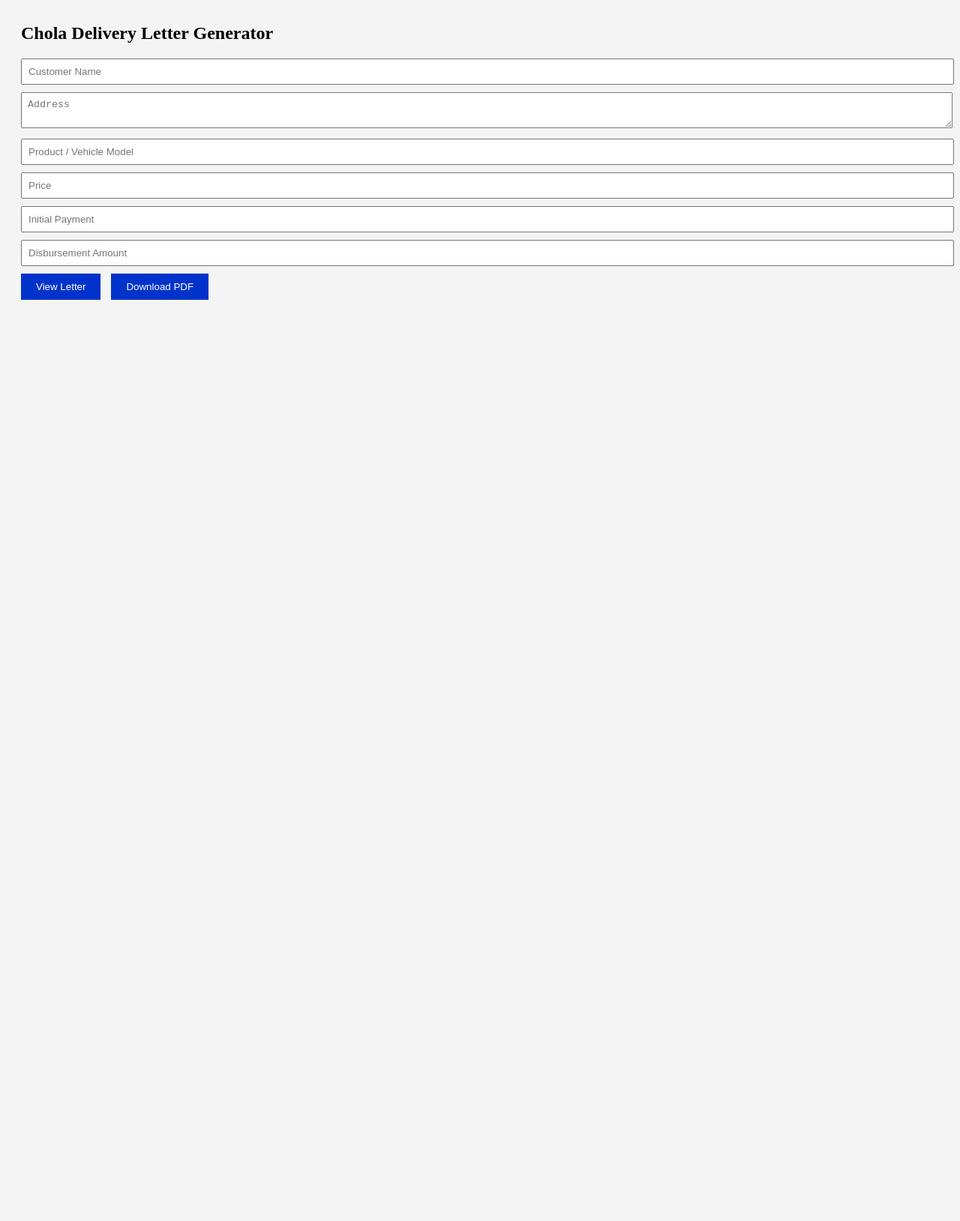
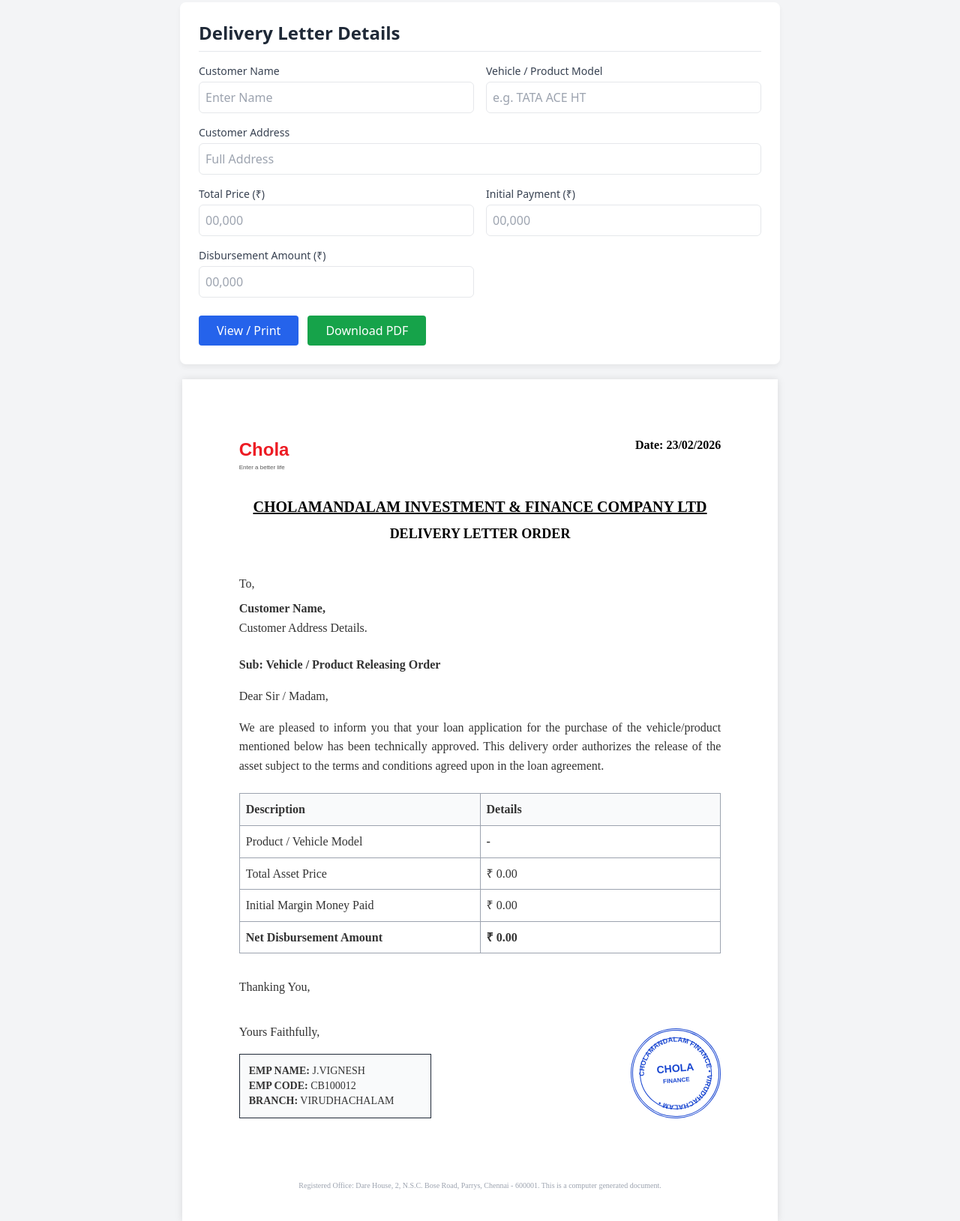
Before and after one commit to vigneshfrontenddeveloper7-bit/chola-delivery-system, a plain HTML site: page index.html in a window 1280 px wide. Shown: the part 17-1646 px from the top of the page at 75% size. Before the commit the page ends 800 px from the top, so only its background shows below. Drawn offline with nearby package versions, Linux system fonts and the light colour scheme.

Commit message:
New index.html

```diff
--- a/index.html
+++ b/index.html
@@ -1,256 +1,251 @@
 <!DOCTYPE html>
-<html>
+<html lang="en">
 <head>
     <meta charset="UTF-8">
-<title>Chola Delivery Letter</title>
+    <meta name="viewport" content="width=device-width, initial-scale=1.0">
+    <title>Chola Delivery Letter Generator</title>
     <script src="https://cdnjs.cloudflare.com/ajax/libs/html2pdf.js/0.10.1/html2pdf.bundle.min.js"></script>
+    <script src="https://cdn.tailwindcss.com"></script>
+    <style>
+        @import url('https://fonts.googleapis.com/css2?family=Crimson+Pro:wght@400;700&display=swap');
 
-<style>
-body{
-font-family:"Times New Roman", serif;
-background:#f4f4f4;
-padding:20px;
+        :root {
+            --chola-blue: #0033cc;
+            --chola-red: #ed1c24;
         }
 
-input, textarea{
-width:100%;
-padding:8px;
-margin-bottom:10px;
+        body {
+            background-color: #f3f4f6;
+            font-family: 'Times New Roman', Times, serif;
         }
 
-button{
-padding:10px 20px;
-background:#0033cc;
-color:white;
-border:none;
-cursor:pointer;
-margin-right:10px;
+        /* A4 Page Styling */
+        .page {
+            width: 210mm;
+            min-height: 297mm;
+            padding: 20mm;
+            margin: 10px auto;
+            background: white;
+            box-shadow: 0 0 10px rgba(0,0,0,0.1);
+            position: relative;
+            box-sizing: border-box;
         }
 
-#letter{
-display:none;
-width:794px;      /* A4 width */
-min-height:1123px; /* A4 height */
-margin:auto;
-background:white;
-padding:70px;
-position:relative;
-box-sizing:border-box;
+        .letter-content {
+            font-size: 12pt;
+            line-height: 1.6;
+            color: #333;
         }
 
-/* Logo */
-.logo{
-position:absolute;
-top:50px;
-left:70px;
-width:90px;
+        /* Professional Blue Seal */
+        .official-seal {
+            width: 120px;
+            height: 120px;
+            border: 3px double var(--chola-blue);
+            border-radius: 50%;
+            display: flex;
+            align-items: center;
+            justify-content: center;
+            position: relative;
+            color: var(--chola-blue);
+            text-transform: uppercase;
+            font-weight: bold;
+            font-family: Arial, sans-serif;
+            margin-top: 10px;
+            transform: rotate(-5deg); /* Slight organic tilt */
+            opacity: 0.9;
         }
 
-/* Company */
-.company{
-text-align:center;
-font-size:18px;
-font-weight:bold;
+        .seal-inner {
+            width: 85%;
+            height: 85%;
+            border: 1px solid var(--chola-blue);
+            border-radius: 50%;
+            display: flex;
+            flex-direction: column;
+            align-items: center;
+            justify-content: center;
         }
 
-.title{
-text-align:center;
-font-weight:bold;
-margin-top:5px;
+        .seal-text {
+            position: absolute;
+            width: 100%;
+            height: 100%;
+            font-size: 8px;
+            animation: rotateText 0s linear infinite;
         }
 
-/* Date */
-.date{
-position:absolute;
-top:120px;
-right:70px;
-font-size:14px;
+        .seal-logo-icon {
+            font-size: 14px;
+            font-weight: 900;
+            text-align: center;
+            line-height: 1;
         }
 
-/* Seal */
-.seal{
-position:absolute;
-bottom:240px;
-right:90px;
-width:130px;
-height:130px;
-border-radius:50%;
-border:4px solid #0033cc;
-display:flex;
-align-items:center;
-justify-content:center;
+        /* Input Form Styling */
+        .no-print-area {
+            max-width: 800px;
+            margin: 20px auto;
+            background: white;
+            padding: 25px;
+            border-radius: 8px;
+            box-shadow: 0 4px 6px rgba(0,0,0,0.05);
         }
 
-.inner-circle{
-position:absolute;
-width:95px;
-height:95px;
-border-radius:50%;
-border:3px solid #0033cc;
-display:flex;
-align-items:center;
-justify-content:center;
-}
-
-.seal-logo{
-width:45px;
-}
-
-.circular-text span{
-position:absolute;
-left:50%;
-font-size:11px;
-font-weight:bold;
-color:#0033cc;
-transform-origin:0 65px;
-}
-
-/* Yours Faithfully */
-.yours{
-position:absolute;
-bottom:290px;
-right:90px;
-}
-
-/* Employee Box */
-.employee-box{
-position:absolute;
-bottom:100px;
-left:70px;
-border:1px solid black;
-padding:15px;
-width:280px;
-font-size:14px;
+        @media print {
+            .no-print-area { display: none; }
+            body { background: white; margin: 0; }
+            .page { margin: 0; box-shadow: none; }
         }
     </style>
 </head>
-
 <body>
 
-<h2>Chola Delivery Letter Generator</h2>
-
-<input id="name" placeholder="Customer Name">
-<textarea id="address" placeholder="Address"></textarea>
-<input id="model" placeholder="Product / Vehicle Model">
-<input id="price" placeholder="Price">
-<input id="initial" placeholder="Initial Payment">
-<input id="disbursement" placeholder="Disbursement Amount">
-
-<button onclick="viewLetter()">View Letter</button>
-<button onclick="downloadPDF()">Download PDF</button>
-
-<br><br>
-
-<div id="letter">
-
-<img src="logo.png" class="logo">
-
-<div class="company">
-CHOLAMANDALAM INVESTMENT & FINANCE COMPANY LTD
+<div class="no-print-area font-sans">
+    <h2 class="text-2xl font-bold mb-4 text-gray-800 border-b pb-2">Delivery Letter Details</h2>
+    <div class="grid grid-cols-2 gap-4">
+        <div>
+            <label class="block text-sm font-medium text-gray-700">Customer Name</label>
+            <input type="text" id="inCustName" placeholder="Enter Name" class="mt-1 block w-full border rounded-md p-2" oninput="updateLetter()">
+        </div>
+        <div>
+            <label class="block text-sm font-medium text-gray-700">Vehicle / Product Model</label>
+            <input type="text" id="inModel" placeholder="e.g. TATA ACE HT" class="mt-1 block w-full border rounded-md p-2" oninput="updateLetter()">
+        </div>
+        <div class="col-span-2">
+            <label class="block text-sm font-medium text-gray-700">Customer Address</label>
+            <input type="text" id="inAddress" placeholder="Full Address" class="mt-1 block w-full border rounded-md p-2" oninput="updateLetter()">
+        </div>
+        <div>
+            <label class="block text-sm font-medium text-gray-700">Total Price (₹)</label>
+            <input type="text" id="inPrice" placeholder="00,000" class="mt-1 block w-full border rounded-md p-2" oninput="updateLetter()">
+        </div>
+        <div>
+            <label class="block text-sm font-medium text-gray-700">Initial Payment (₹)</label>
+            <input type="text" id="inInitial" placeholder="00,000" class="mt-1 block w-full border rounded-md p-2" oninput="updateLetter()">
+        </div>
+        <div>
+            <label class="block text-sm font-medium text-gray-700">Disbursement Amount (₹)</label>
+            <input type="text" id="inDisburse" placeholder="00,000" class="mt-1 block w-full border rounded-md p-2" oninput="updateLetter()">
+        </div>
+    </div>
+    <div class="mt-6 flex gap-3">
+        <button onclick="window.print()" class="bg-blue-600 text-white px-6 py-2 rounded hover:bg-blue-700 transition">View / Print</button>
+        <button onclick="downloadPDF()" class="bg-green-600 text-white px-6 py-2 rounded hover:bg-green-700 transition">Download PDF</button>
+    </div>
 </div>
 
-<div class="title">
-DELIVERY LETTER ORDER
+<div id="a4-page" class="page">
+    <div class="flex justify-between items-start mb-8">
+        <div class="w-32">
+            <div style="color:#ed1c24; font-weight:bold; font-size:24px; font-family: sans-serif;">Chola</div>
+            <div style="font-size: 8px; color: #555; font-family: sans-serif;">Enter a better life</div>
+        </div>
+        <div class="text-right">
+            <p id="currentDate" class="font-bold"></p>
+        </div>
     </div>
 
-<div class="date" id="autoDate"></div>
+    <div class="text-center mb-10">
+        <h1 class="text-xl font-bold uppercase underline">Cholamandalam Investment & Finance Company Ltd</h1>
+        <h2 class="text-lg font-bold mt-2">DELIVERY LETTER ORDER</h2>
+    </div>
 
-<br><br><br>
+    <div class="letter-content">
+        <p class="mb-2">To,</p>
+        <p class="font-bold" id="outCustName">Customer Name,</p>
+        <p class="mb-6 w-1/2" id="outAddress">Customer Address Details.</p>
 
-<p><b>To</b></p>
-<p id="vName"></p>
-<p id="vAddress"></p>
+        <p class="font-bold mb-4">Sub: Vehicle / Product Releasing Order</p>
 
-<br>
+        <p class="mb-4">Dear Sir / Madam,</p>
 
-<p><b>Sub:</b> Vehicle / Product releasing order</p>
-
-<p>Dear Sir / Madam,</p>
-
-<p>
-We Have Approved a Two-Wheeler Loan / Consumer Durable Loan for the Captioned Customer and Details are as below.
+        <p class="mb-6 text-justify">
+            We are pleased to inform you that your loan application for the purchase of the vehicle/product mentioned below has been technically approved. This delivery order authorizes the release of the asset subject to the terms and conditions agreed upon in the loan agreement.
         </p>
 
-<p>Product / Vehicle Model : <span id="vModel"></span></p>
-<p>Price : <span id="vPrice"></span></p>
-<p>Initial Payment : <span id="vInitial"></span></p>
-<p>Disbursement Amount : <span id="vDisbursement"></span></p>
+        <table class="w-full border-collapse border border-gray-400 mb-8">
+            <tr class="bg-gray-50">
+                <th class="border border-gray-400 p-2 text-left w-1/2">Description</th>
+                <th class="border border-gray-400 p-2 text-left">Details</th>
+            </tr>
+            <tr>
+                <td class="border border-gray-400 p-2">Product / Vehicle Model</td>
+                <td class="border border-gray-400 p-2 font-bold" id="outModel">-</td>
+            </tr>
+            <tr>
+                <td class="border border-gray-400 p-2">Total Asset Price</td>
+                <td class="border border-gray-400 p-2" id="outPrice">₹ 0.00</td>
+            </tr>
+            <tr>
+                <td class="border border-gray-400 p-2">Initial Margin Money Paid</td>
+                <td class="border border-gray-400 p-2" id="outInitial">₹ 0.00</td>
+            </tr>
+            <tr>
+                <td class="border border-gray-400 p-2 font-bold">Net Disbursement Amount</td>
+                <td class="border border-gray-400 p-2 font-bold" id="outDisburse">₹ 0.00</td>
+            </tr>
+        </table>
 
-<br><br>
+        <p class="mb-8">Thanking You,</p>
 
-<p>Thanking You</p>
-
-<div class="yours">
-Yours Faithfully
+        <div class="flex justify-between items-end">
+            <div>
+                <p>Yours Faithfully,</p>
+                <div class="mt-4 p-3 border border-gray-800 w-64 bg-gray-50 text-sm">
+                    <p><strong>EMP NAME:</strong> J.VIGNESH</p>
+                    <p><strong>EMP CODE:</strong> CB100012</p>
+                    <p><strong>BRANCH:</strong> VIRUDHACHALAM</p>
+                </div>
             </div>
 
-<!-- Seal -->
-<div class="seal">
-<div class="inner-circle">
-<img src="logo.png" class="seal-logo">
+            <div class="official-seal">
+                <svg class="seal-text" viewBox="0 0 100 100">
+                    <path id="circlePath" d="M 50, 50 m -37, 0 a 37,37 0 1,1 74,0 a 37,37 0 1,1 -74,0" fill="transparent"/>
+                    <text fill="#0033cc">
+                        <textPath xlink:href="#circlePath" startOffset="0%">
+                            CHOLAMANDALAM FINANCE • VIRUDHACHALAM •
+                        </textPath>
+                    </text>
+                </svg>
+                <div class="seal-inner">
+                    <div class="seal-logo-icon">CHOLA<br><span style="font-size:8px">FINANCE</span></div>
                 </div>
-<div id="circleText"></div>
+            </div>
+        </div>
     </div>
 
-<!-- Employee Box -->
-<div class="employee-box">
-<b>EMP NAME:</b> J.VIGNESH<br>
-<b>EMP CODE:</b> CB100012<br>
-<b>BRANCH:</b> VIRUDHACHALAM
+    <div class="absolute bottom-10 left-0 right-0 text-center text-[10px] text-gray-400 px-20">
+        Registered Office: Dare House, 2, N.S.C. Bose Road, Parrys, Chennai - 600001.
+        This is a computer generated document.
     </div>
-
 </div>
 
 <script>
+    // Auto-generate Date
+    const d = new Date();
+    document.getElementById('currentDate').innerText = `Date: ${String(d.getDate()).padStart(2, '0')}/${String(d.getMonth() + 1).padStart(2, '0')}/${d.getFullYear()}`;
 
-/* View Letter */
-function viewLetter(){
-document.getElementById("letter").style.display="block";
-
-vName.innerText = name.value;
-vAddress.innerText = address.value;
-vModel.innerText = model.value;
-vPrice.innerText = price.value;
-vInitial.innerText = initial.value;
-vDisbursement.innerText = disbursement.value;
+    function updateLetter() {
+        document.getElementById('outCustName').innerText = document.getElementById('inCustName').value || "Customer Name";
+        document.getElementById('outAddress').innerText = document.getElementById('inAddress').value || "Customer Address Details";
+        document.getElementById('outModel').innerText = document.getElementById('inModel').value || "-";
+        document.getElementById('outPrice').innerText = "₹ " + (document.getElementById('inPrice').value || "0.00");
+        document.getElementById('outInitial').innerText = "₹ " + (document.getElementById('inInitial').value || "0.00");
+        document.getElementById('outDisburse').innerText = "₹ " + (document.getElementById('inDisburse').value || "0.00");
     }
 
-/* Download PDF */
-function downloadPDF(){
-const element = document.getElementById("letter");
-html2pdf().from(element).set({
-margin:10,
-filename:'Chola_Delivery_Letter.pdf',
-html2canvas:{scale:2},
-jsPDF:{unit:'mm',format:'a4',orientation:'portrait'}
-}).save();
+    function downloadPDF() {
+        const element = document.getElementById('a4-page');
+        const opt = {
+            margin: 0,
+            filename: 'Chola_Delivery_Order.pdf',
+            image: { type: 'jpeg', quality: 0.98 },
+            html2canvas: { scale: 2, useCORS: true, letterRendering: true },
+            jsPDF: { unit: 'mm', format: 'a4', orientation: 'portrait' }
+        };
+        html2pdf().set(opt).from(element).save();
     }
-
-/* Auto Date */
-function formatDate(){
-const today = new Date();
-const day = String(today.getDate()).padStart(2,'0');
-const month = String(today.getMonth()+1).padStart(2,'0');
-const year = today.getFullYear();
-return day + "/" + month + "/" + year;
-}
-document.getElementById("autoDate").innerText = "Date: " + formatDate();
-
-/* Circular Stamp Text */
-function createCircularText(text){
-const container = document.getElementById("circleText");
-container.innerHTML="";
-for(let i=0;i<text.length;i++){
-const span = document.createElement("span");
-span.innerText = text[i];
-const angle = i * (360/text.length);
-span.style.transform =
-`rotate(${angle}deg) translate(0,-60px)`;
-container.appendChild(span);
-}
-}
-createCircularText("CHOLAMANDALAM FINANCE VIRUDHACHALAM");
-
 </script>
 
 </body>
```
Lines whose indentation alone changed are shown as unchanged.
